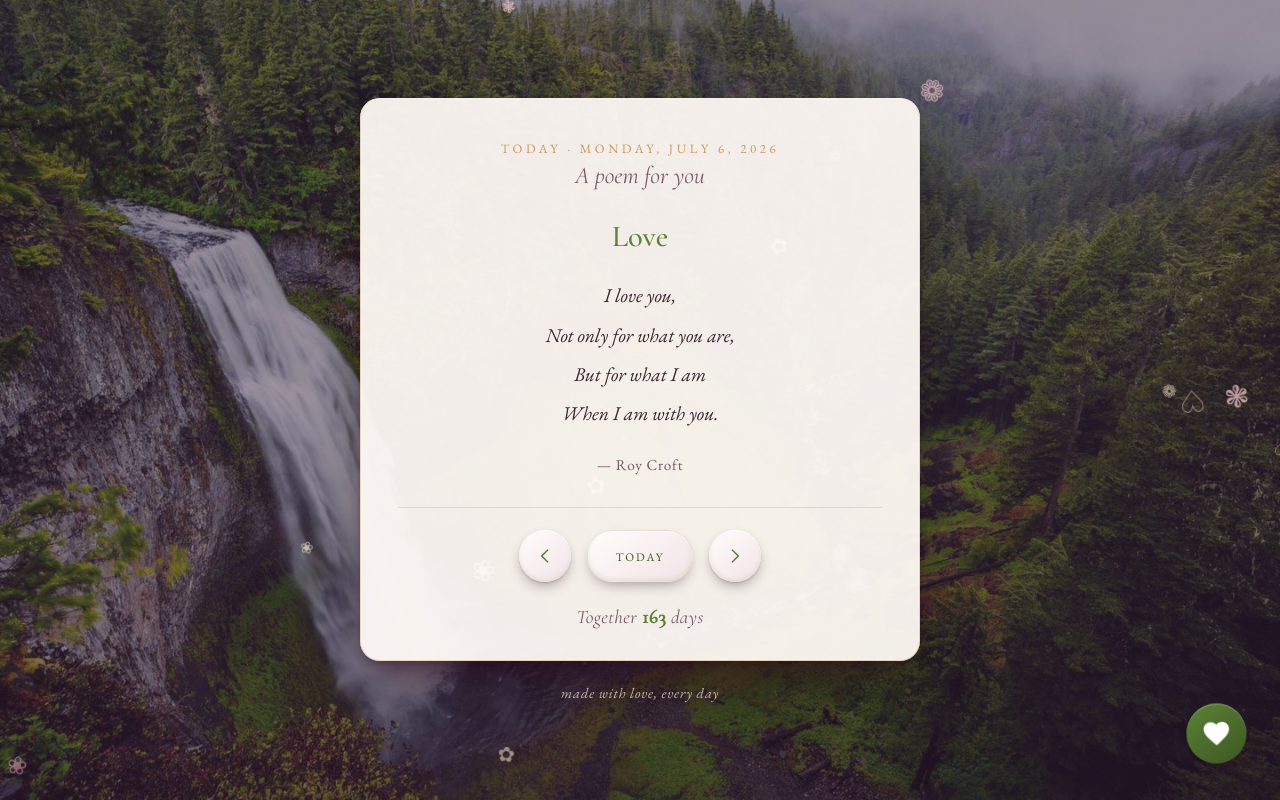
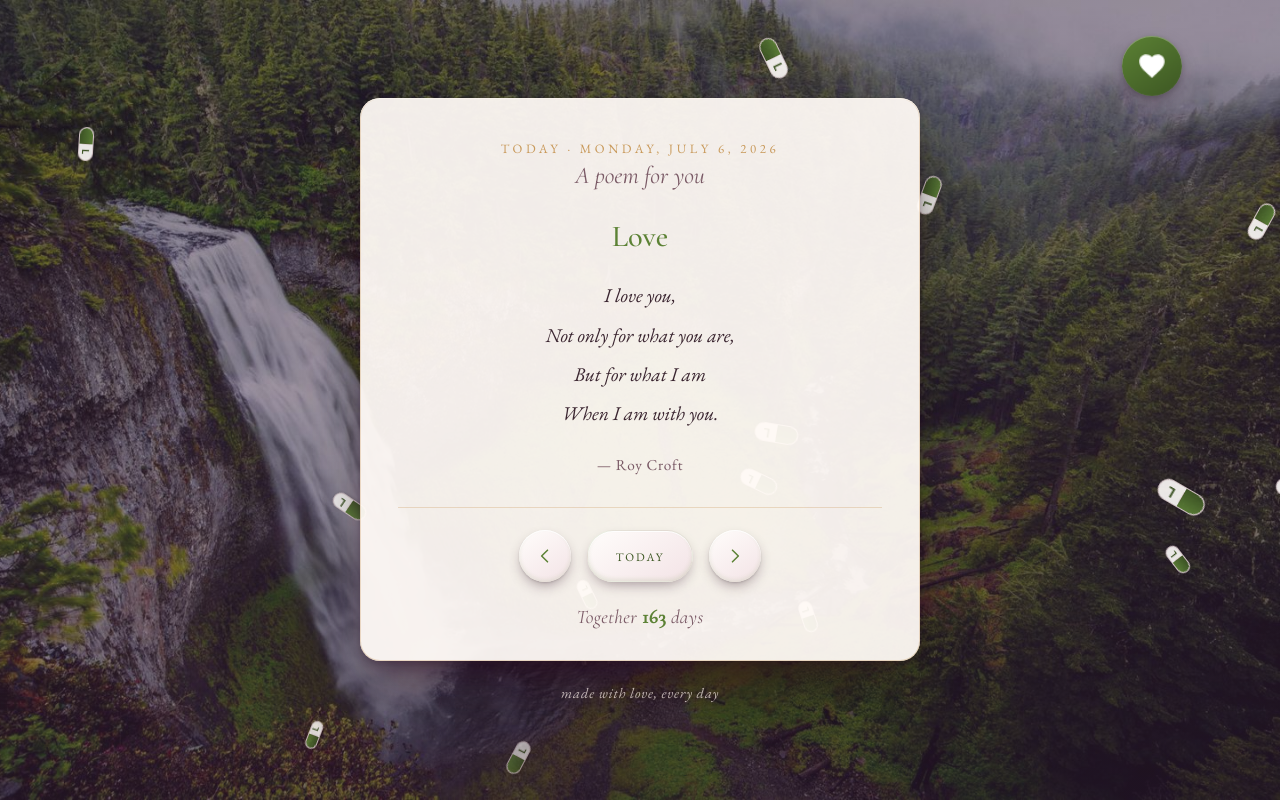
Before and after one commit to zslim1101/daily-poems-web, a plain HTML site: page index.html in a window 1280 px wide. Drawn offline with nearby package versions, Linux system fonts and the light colour scheme; animation ran at ten frames a second.

Commit message:
Roaming bouncing love button + Vitamin L capsule particles

```diff
--- a/css/style.css
+++ b/css/style.css
@@ -66,18 +66,63 @@ body {
   overflow: hidden;
   z-index: 0;
 }
-.petals span {
+/* Vitamin L capsule pills raining down */
+.pill-l {
+  --scale: 1;
   position: absolute;
   top: -8vh;
-  font-size: 1.1rem;
+  display: flex;
+  align-items: center;
+  justify-content: flex-end;
+  width: calc(30px * var(--scale));
+  height: calc(13px * var(--scale));
+  padding-right: calc(5px * var(--scale));
+  border-radius: 999px;
+  background: #fffdfb;
+  border: 1px solid rgba(120, 40, 60, 0.2);
+  box-shadow:
+    0 1px 3px rgba(0, 0, 0, 0.18),
+    inset 0 1px 0 rgba(255, 255, 255, 0.8);
+  font-family: -apple-system, "Segoe UI", Arial, sans-serif;
+  font-weight: 800;
+  font-size: calc(8px * var(--scale));
+  color: var(--accent-dark);
   opacity: 0;
+  overflow: hidden;
   animation: fall linear infinite;
   will-change: transform, opacity;
+  transition: color 0.8s ease;
+}
+.pill-l::before {
+  content: "";
+  position: absolute;
+  left: 0;
+  top: 0;
+  bottom: 0;
+  width: 50%;
+  background: linear-gradient(180deg, var(--accent), var(--accent-dark));
+  border-radius: 999px 0 0 999px;
+  transition: background 0.8s ease;
+}
+.pill-l::after {
+  content: "";
+  position: absolute;
+  left: 50%;
+  top: 50%;
+  width: 1px;
+  height: 60%;
+  transform: translate(-50%, -50%);
+  background: rgba(120, 40, 60, 0.18);
+}
+.pill-l b {
+  position: relative;
+  z-index: 1;
+  line-height: 1;
 }
 @keyframes fall {
   0%   { transform: translateY(-10vh) rotate(0deg); opacity: 0; }
-  10%  { opacity: 0.85; }
-  90%  { opacity: 0.85; }
+  10%  { opacity: 0.9; }
+  90%  { opacity: 0.9; }
   100% { transform: translateY(110vh) rotate(320deg); opacity: 0; }
 }
 
@@ -278,11 +323,11 @@ body {
   transition: color 0.8s ease;
 }
 
-/* Floating "send love back" button that gently drifts */
+/* "Send love back" button that roams and bounces around the screen */
 .love-fab {
   position: fixed;
-  right: 26px;
-  bottom: 26px;
+  left: 0;
+  top: 0;
   z-index: 9;
   display: inline-flex;
   align-items: center;
@@ -299,15 +344,8 @@ body {
     0 10px 24px -6px var(--shadow),
     0 2px 6px rgba(0, 0, 0, 0.2),
     inset 0 1px 0 rgba(255, 255, 255, 0.3);
-  animation: drift 7s ease-in-out infinite;
   transition: box-shadow 0.25s ease, background 0.8s ease;
-}
-@keyframes drift {
-  0%   { transform: translate(0, 0) rotate(0deg); }
-  25%  { transform: translate(-10px, -14px) rotate(-4deg); }
-  50%  { transform: translate(4px, -22px) rotate(3deg); }
-  75%  { transform: translate(-8px, -10px) rotate(-2deg); }
-  100% { transform: translate(0, 0) rotate(0deg); }
+  will-change: transform;
 }
 .love-fab__heart { animation: heartbeat 1.6s ease-in-out infinite; }
 @keyframes heartbeat {
@@ -317,13 +355,11 @@ body {
   45%      { transform: scale(1.12); }
 }
 .love-fab:hover {
-  animation-play-state: paused;
   box-shadow:
     0 16px 30px -6px var(--shadow),
     0 3px 8px rgba(0, 0, 0, 0.25),
     inset 0 1px 0 rgba(255, 255, 255, 0.35);
 }
-.love-fab:active { transform: scale(0.94); }
 .love-fab:focus-visible {
   outline: none;
   box-shadow: 0 0 0 4px var(--accent-soft), 0 10px 24px -6px var(--shadow);
--- a/js/app.js
+++ b/js/app.js
@@ -333,21 +333,73 @@
     render();
   }
 
+  // Vitamin L capsules raining down.
   function makePetals() {
     var host = document.querySelector(".petals");
     if (!host) return;
-    var glyphs = ["❀", "✿", "❁", "❃", "♡"];
-    for (var i = 0; i < 14; i++) {
-      var s = document.createElement("span");
-      s.textContent = glyphs[i % glyphs.length];
-      s.style.left = Math.random() * 100 + "vw";
-      s.style.animationDuration = 9 + Math.random() * 10 + "s";
-      s.style.animationDelay = -Math.random() * 12 + "s";
-      s.style.fontSize = 0.8 + Math.random() * 1.1 + "rem";
-      s.style.color =
-        "rgba(255, " + (180 + Math.floor(Math.random() * 60)) + ", 210, 0.8)";
-      host.appendChild(s);
+    for (var i = 0; i < 16; i++) {
+      var pill = document.createElement("span");
+      pill.className = "pill-l";
+      var label = document.createElement("b");
+      label.textContent = "L";
+      pill.appendChild(label);
+      pill.style.left = Math.random() * 100 + "vw";
+      pill.style.animationDuration = 9 + Math.random() * 10 + "s";
+      pill.style.animationDelay = -Math.random() * 14 + "s";
+      pill.style.setProperty("--scale", (0.8 + Math.random() * 0.9).toFixed(2));
+      host.appendChild(pill);
     }
+  }
+
+  // Roaming button — drifts and bounces off the screen edges.
+  function startRoaming() {
+    var el = els.love;
+    if (!el) return;
+
+    var reduce = window.matchMedia &&
+      window.matchMedia("(prefers-reduced-motion: reduce)").matches;
+
+    var size = el.offsetWidth || 60;
+    var margin = 12;
+    function maxX() { return window.innerWidth - size - margin; }
+    function maxY() { return window.innerHeight - size - margin; }
+
+    if (reduce) {
+      el.style.transform =
+        "translate(" + maxX() + "px," + maxY() + "px)";
+      return;
+    }
+
+    var x = margin + Math.random() * Math.max(1, maxX() - margin);
+    var y = margin + Math.random() * Math.max(1, maxY() - margin);
+    var angle = Math.random() * Math.PI * 2;
+    var speed = 1.4;
+    var vx = Math.cos(angle) * speed;
+    var vy = Math.sin(angle) * speed;
+    var paused = false;
+
+    el.addEventListener("pointerenter", function () { paused = true; });
+    el.addEventListener("pointerleave", function () { paused = false; });
+
+    function tick() {
+      if (!paused) {
+        x += vx;
+        y += vy;
+        if (x <= margin) { x = margin; vx = Math.abs(vx); }
+        else if (x >= maxX()) { x = maxX(); vx = -Math.abs(vx); }
+        if (y <= margin) { y = margin; vy = Math.abs(vy); }
+        else if (y >= maxY()) { y = maxY(); vy = -Math.abs(vy); }
+        el.style.transform = "translate(" + x + "px," + y + "px)";
+      }
+      requestAnimationFrame(tick);
+    }
+    el.style.transform = "translate(" + x + "px," + y + "px)";
+    requestAnimationFrame(tick);
+
+    window.addEventListener("resize", function () {
+      x = Math.min(x, maxX());
+      y = Math.min(y, maxY());
+    });
   }
 
   function bind() {
@@ -385,6 +437,7 @@
   function boot() {
     makePetals();
     bind();
+    startRoaming();
 
     // Backgrounds are optional — never block the poem on them.
     loadJson("data/backgrounds.json")
```
